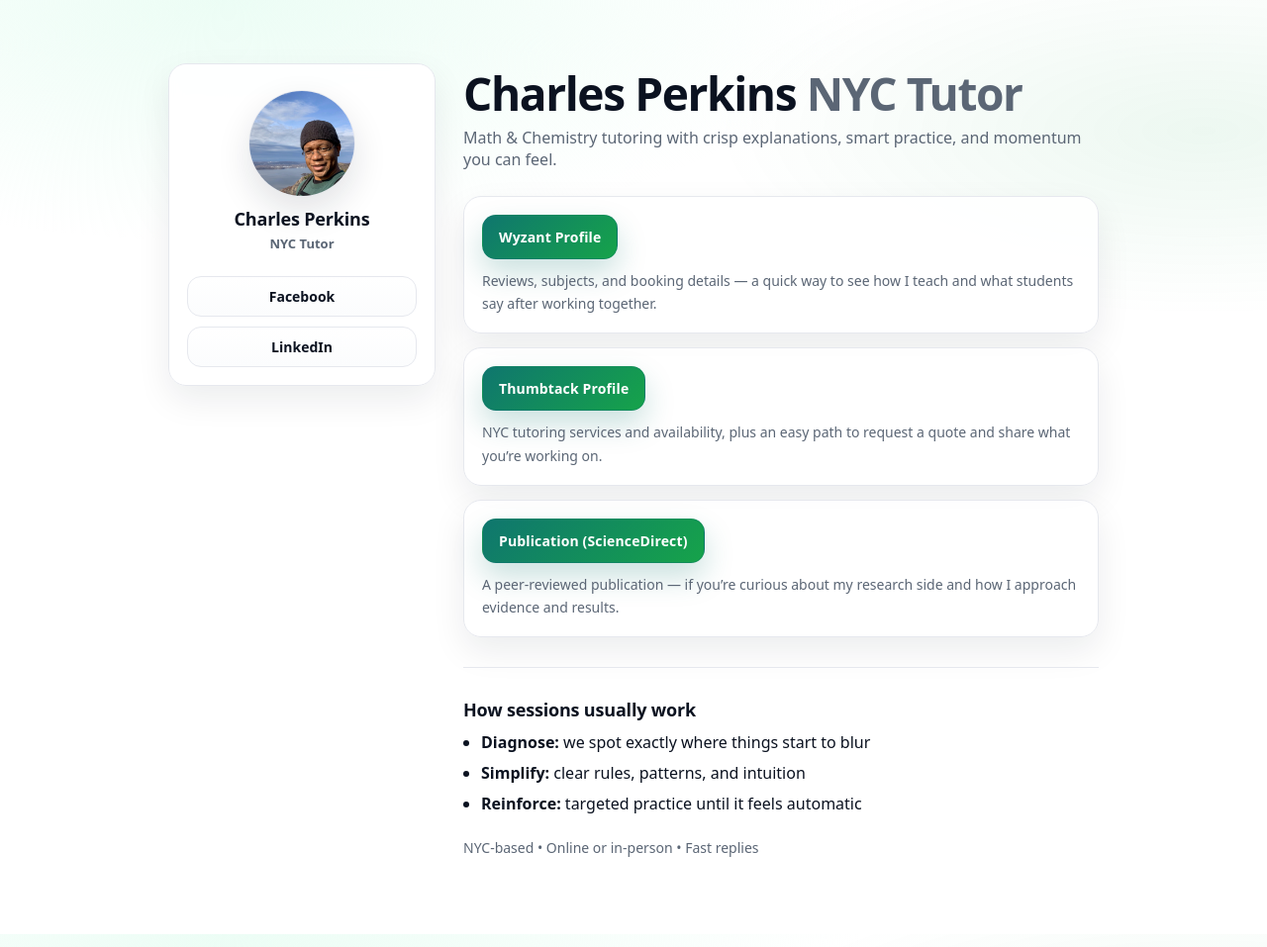
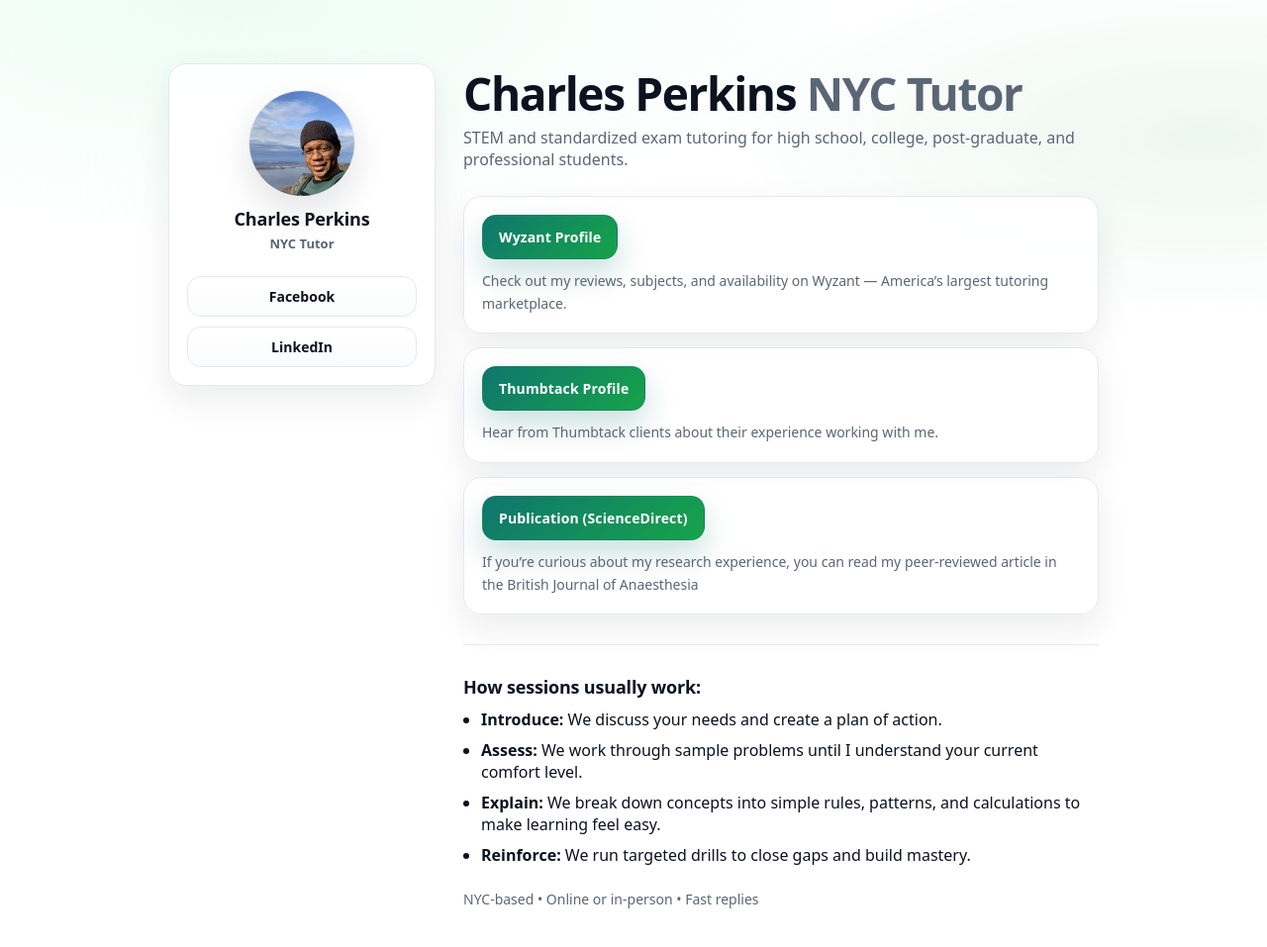
Before and after one commit to cperkins96/charles-perkins-nyc-tutor, a Jekyll site: the page built from index.md, in a window 1280 px wide and 996 px high. Shown: the top 957 px of the window at 99% size. Built offline with Jekyll 4.4.1, drawn with Linux system fonts in a browser that asks for light colours.

Commit message:
Revise tutoring services and session workflow
Updated tutoring descriptions and session structure.

```diff
--- a/index.md
+++ b/index.md
@@ -26,7 +26,7 @@ title: Charles Perkins NYC Tutor
   <main class="content">
     <h1>Charles Perkins <span class="muted">NYC Tutor</span></h1>
     <p class="tagline">
-      Math & Chemistry tutoring with crisp explanations, smart practice, and momentum you can feel.
+      STEM and standardized exam tutoring for high school, college, post-graduate, and professional students.
     </p>
 
     <section class="linkcard">
@@ -34,7 +34,7 @@ title: Charles Perkins NYC Tutor
         Wyzant Profile
       </a>
       <p class="blurb">
-        Reviews, subjects, and booking details — a quick way to see how I teach and what students say after working together.
+        Check out my reviews, subjects, and availability on Wyzant — America’s largest tutoring marketplace.
       </p>
     </section>
 
@@ -43,7 +43,7 @@ title: Charles Perkins NYC Tutor
         Thumbtack Profile
       </a>
       <p class="blurb">
-        NYC tutoring services and availability, plus an easy path to request a quote and share what you’re working on.
+        Hear from Thumbtack clients about their experience working with me.
       </p>
     </section>
 
@@ -52,18 +52,19 @@ title: Charles Perkins NYC Tutor
         Publication (ScienceDirect)
       </a>
       <p class="blurb">
-        A peer-reviewed publication — if you’re curious about my research side and how I approach evidence and results.
+        If you’re curious about my research experience, you can read my peer-reviewed article in the British Journal of Anaesthesia
       </p>
     </section>
 
     <hr />
 
-    <h2>How sessions usually work</h2>
-    <ul>
-      <li><strong>Diagnose:</strong> we spot exactly where things start to blur</li>
-      <li><strong>Simplify:</strong> clear rules, patterns, and intuition</li>
-      <li><strong>Reinforce:</strong> targeted practice until it feels automatic</li>
-    </ul>
+    <h2>How sessions usually work:</h2>
+<ul>
+  <li><strong>Introduce:</strong> We discuss your needs and create a plan of action.</li>
+  <li><strong>Assess:</strong> We work through sample problems until I understand your current comfort level.</li>
+  <li><strong>Explain:</strong> We break down concepts into simple rules, patterns, and calculations to make learning feel easy.</li>
+  <li><strong>Reinforce:</strong> We run targeted drills to close gaps and build mastery.</li>
+</ul>
 
     <p class="foot">
       NYC-based • Online or in-person • Fast replies
```
